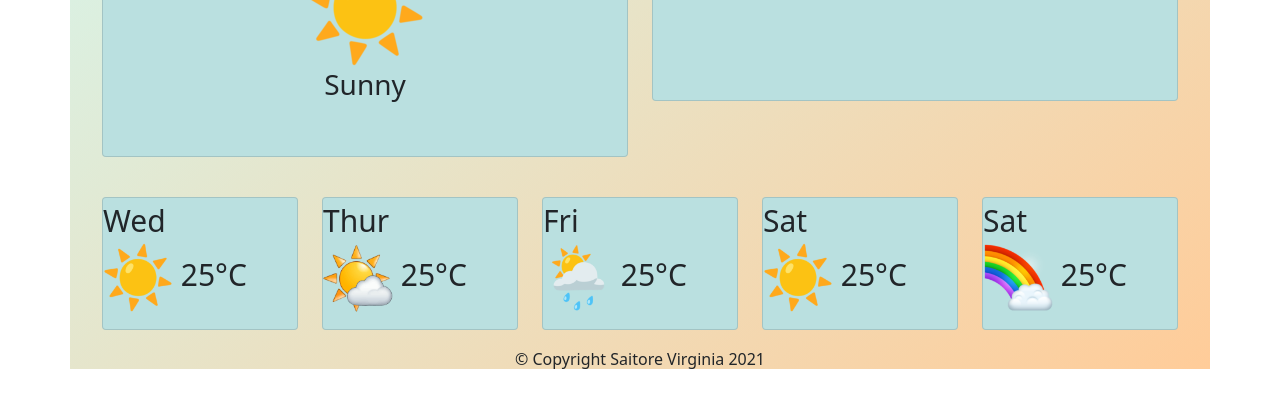
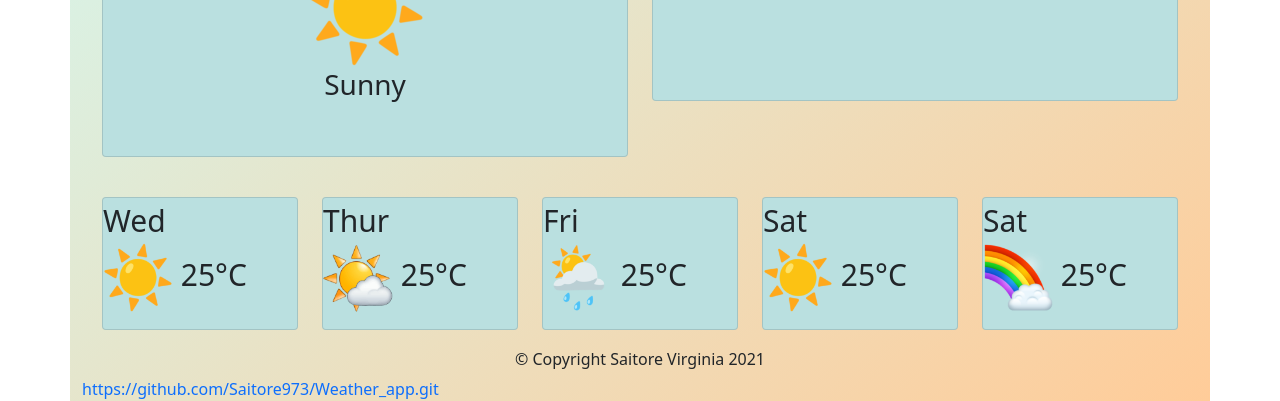
Before and after one commit to Saitore973/Weather_app, a plain HTML site: page index.html in a window 1280 px wide. Shown: the part 525-926 px from the top of the page. Before the commit the page ends 902 px from the top, so only its background shows below. Drawn offline with nearby package versions, Linux system fonts and the light colour scheme.

Commit message:
add repo url

```diff
--- a/index.html
+++ b/index.html
@@ -131,6 +131,8 @@
         <h6>
             &copy Copyright Saitore Virginia 2021
         </h6>
+        <a href="https://github.com/Saitore973/Weather_app.git">https://github.com/Saitore973/Weather_app.git</a>
+
 
     </div>
 
```
